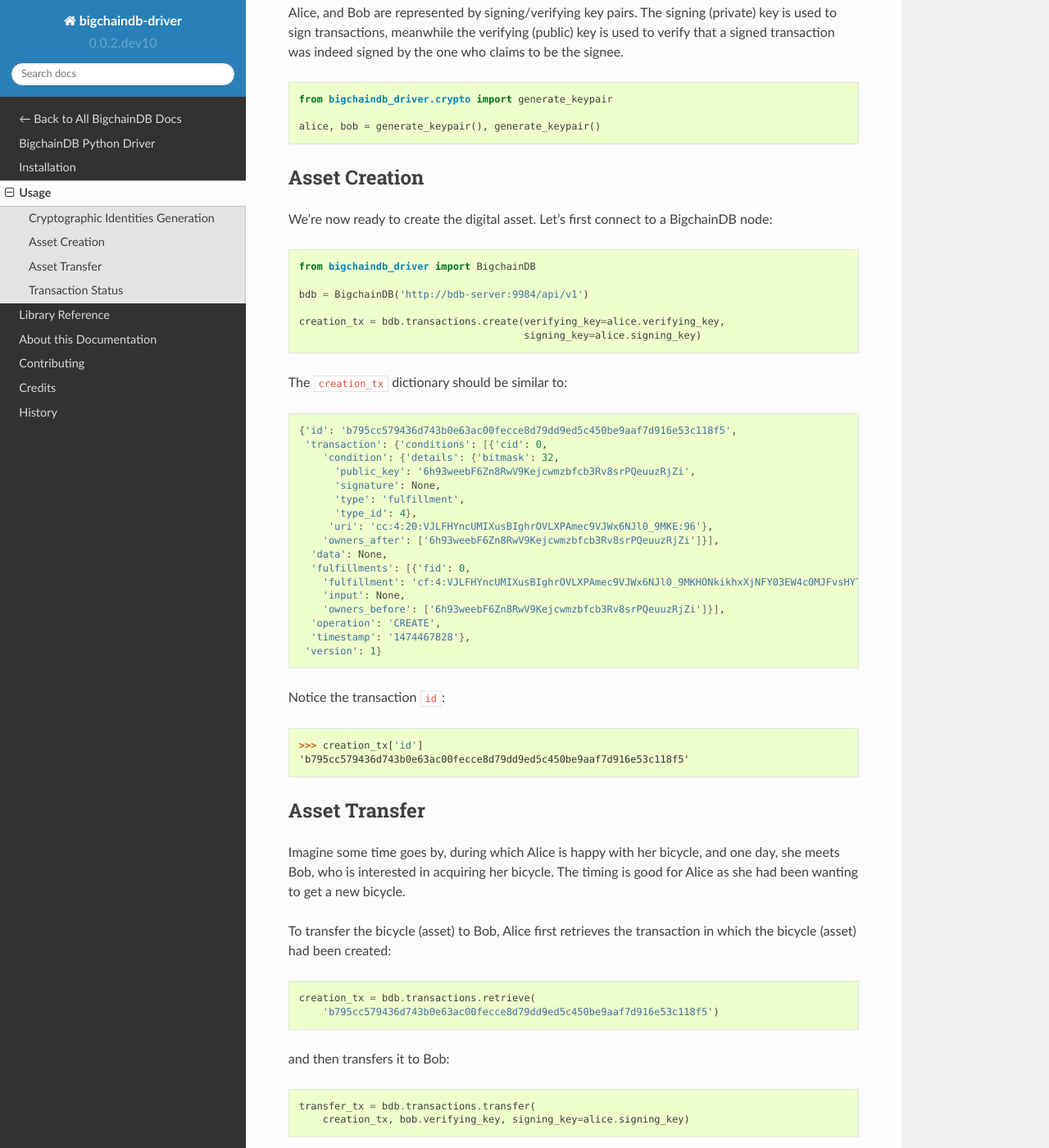
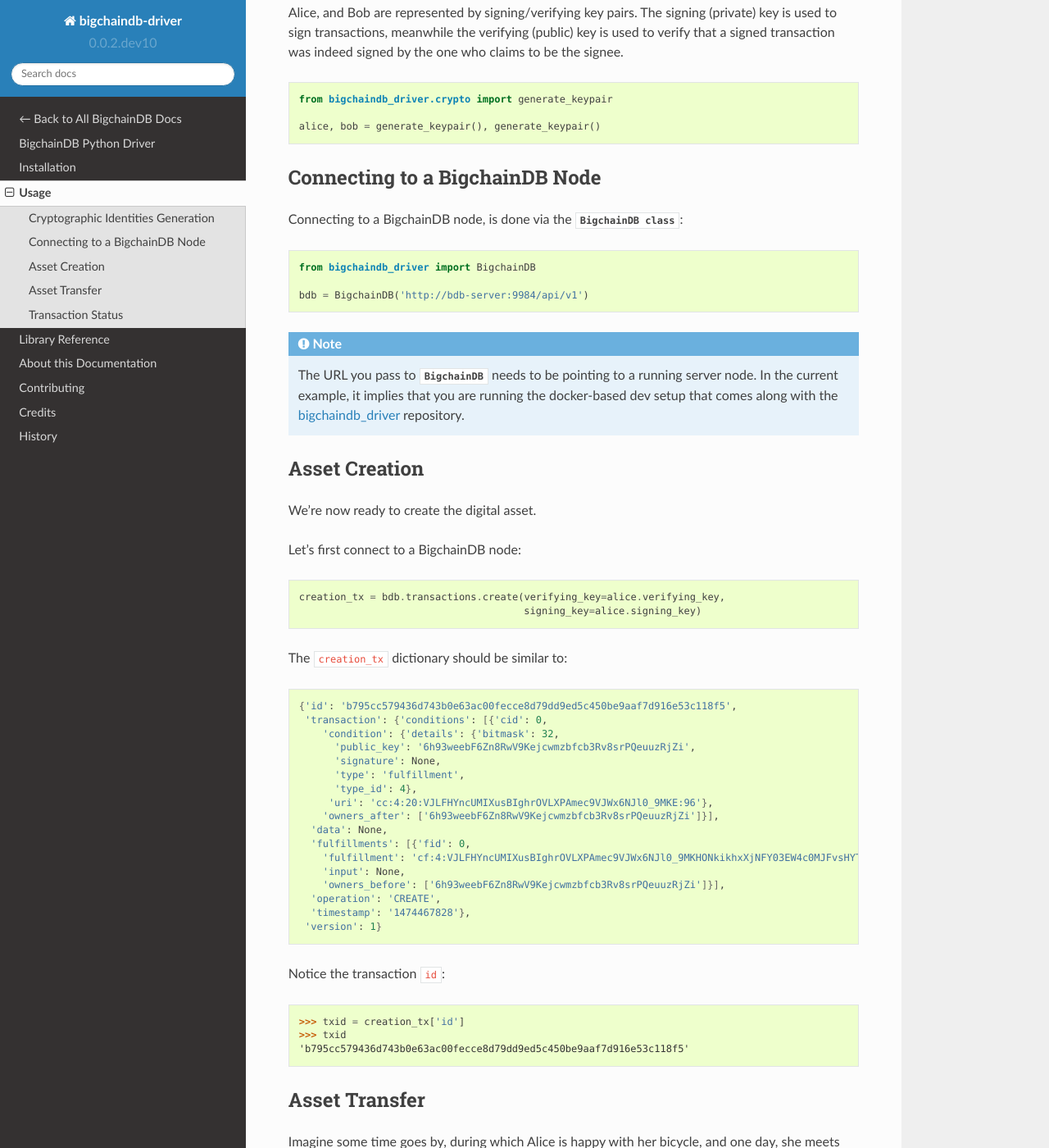
Before and after one commit to bigchaindb/bigchaindb-driver, a Sphinx documentation site: the page built from docs/usage.rst, in a window 1280 px wide and 1400 px high, scrolled down 459 px. Shown: the whole window at 82% size. Built offline with Sphinx 7.4.7 and the Read the Docs theme 2.0.0, drawn with Linux system fonts in a browser that asks for light colours.

Commit message:
Update docs

```diff
--- a/docs/usage.rst
+++ b/docs/usage.rst
@@ -32,16 +32,29 @@
     alice, bob = generate_keypair(), generate_keypair()
 
 
-Asset Creation
---------------
-We're now ready to create the digital asset. Let's first connect to a
-BigchainDB node:
+Connecting to a BigchainDB Node
+-------------------------------
+Connecting to a BigchainDB node, is done via the
+:class:`BigchainDB class <bigchaindb_driver.BigchainDB>`:
 
 .. code-block:: python
 
     from bigchaindb_driver import BigchainDB
 
     bdb = BigchainDB('http://bdb-server:9984/api/v1')
+
+.. note:: The URL you pass to :class:`~bigchaindb_driver.BigchainDB` needs to
+    be pointing to a running server node. In the current example, it implies
+    that you are running the docker-based dev setup that comes along with the
+    `bigchaindb_driver`_ repository.
+
+Asset Creation
+--------------
+We're now ready to create the digital asset.
+
+Let's first connect to a BigchainDB node:
+
+.. code-block:: python
 
     creation_tx = bdb.transactions.create(verifying_key=alice.verifying_key,
                                           signing_key=alice.signing_key)
@@ -73,7 +86,8 @@
 
 .. code-block:: python
 
-    >>> creation_tx['id']
+    >>> txid = creation_tx['id']
+    >>> txid
     'b795cc579436d743b0e63ac00fecce8d79dd9ed5c450be9aaf7d916e53c118f5'
 
 
@@ -88,8 +102,7 @@
 
 .. code-block:: python
 
-    creation_tx = bdb.transactions.retrieve(
-        'b795cc579436d743b0e63ac00fecce8d79dd9ed5c450be9aaf7d916e53c118f5')
+    creation_tx = bdb.transactions.retrieve(txid)
 
 and then transfers it to Bob:
 
@@ -171,3 +184,6 @@
 .. code-block:: bash
 
     2016-09-29 15:06:30,606 404 Transaction "12345" could was not found.
+
+
+.. _bigchaindb_driver: https://github.com/bigchaindb/bigchaindb-driver
```
Also changed, not shown: CONTRIBUTING.rst (+5 -5 lines).
